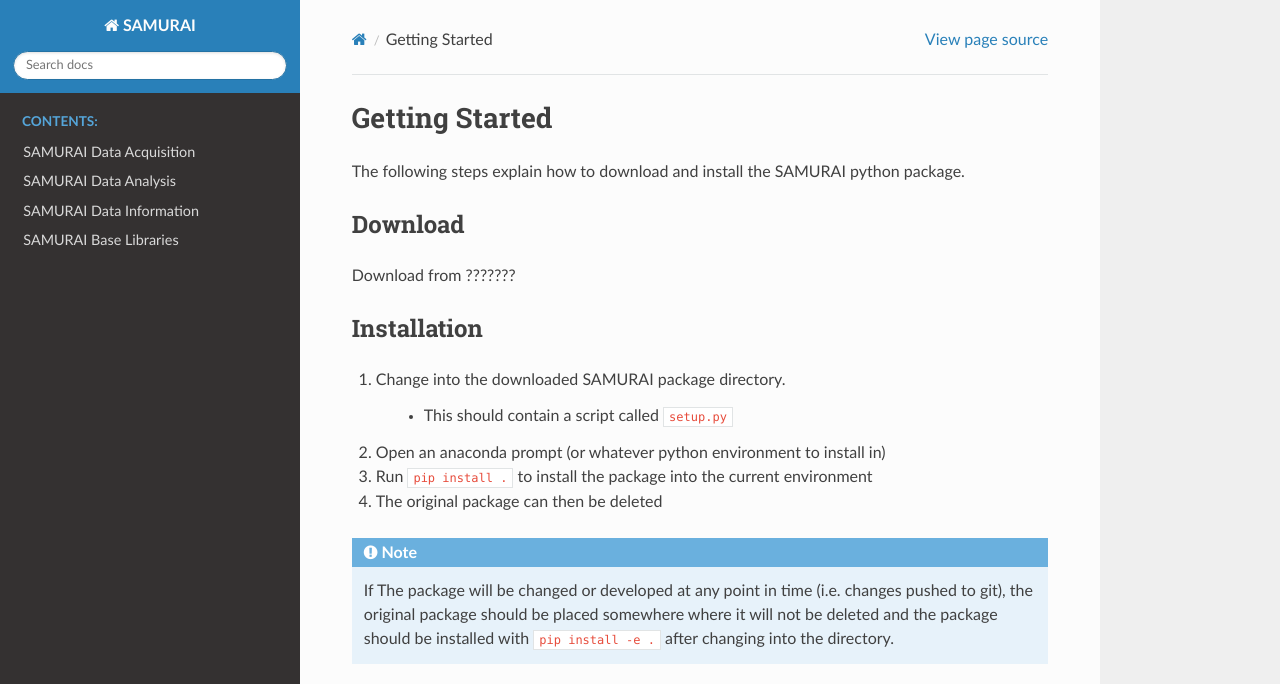
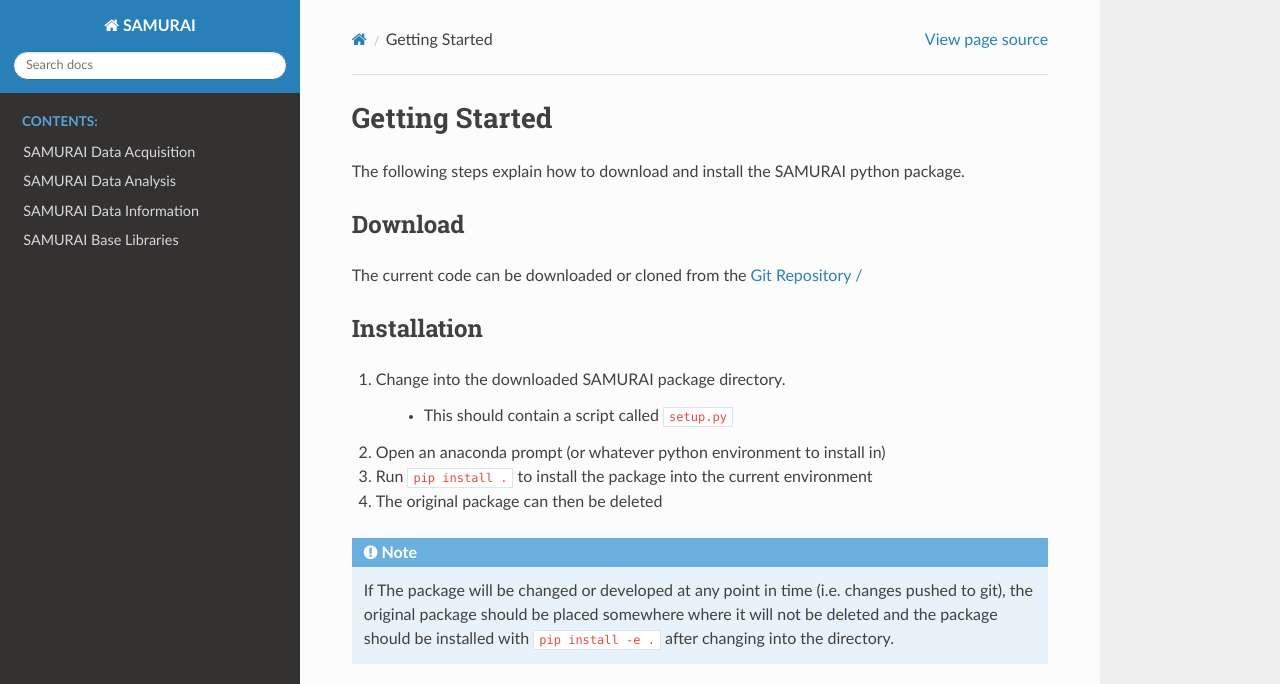
Before and after one commit to usnistgov/SAMURAI, a Sphinx documentation site: the page built from docs/quick_start/index.rst, in a window 1280 px wide, cut to the strip 0-684 px from the top of the page. Built offline with Sphinx 7.4.7 and the Read the Docs theme 2.0.0, drawn with Linux system fonts in a browser that asks for light colours.

Commit message:
added link to git repo

```diff
--- a/docs/quick_start/index.rst
+++ b/docs/quick_start/index.rst
@@ -10,7 +10,7 @@
 
 Download
 --------------------
-Download from ???????
+The current code can be downloaded or cloned from the :git_repo:`/`
 
 Installation
 ------------------
```
